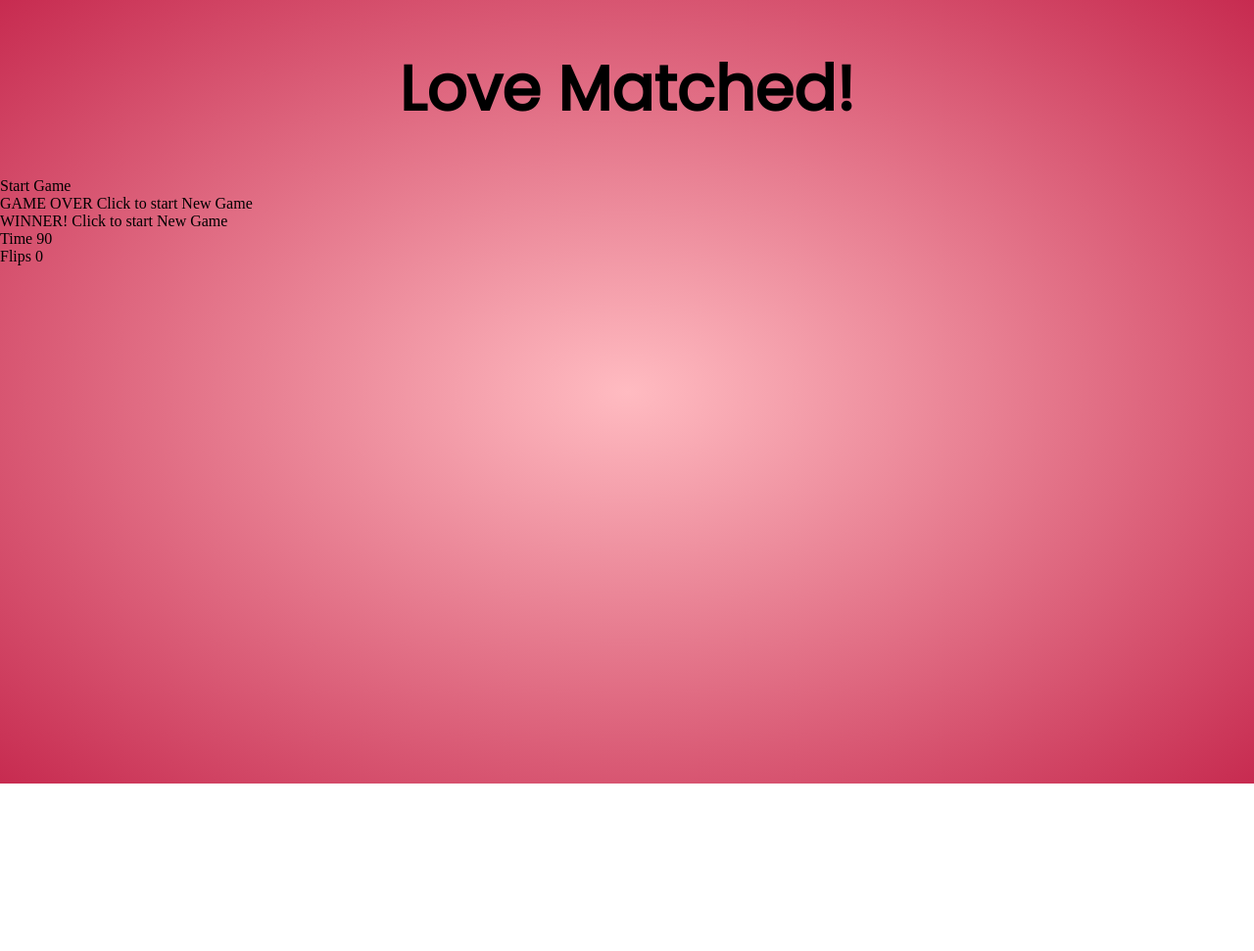
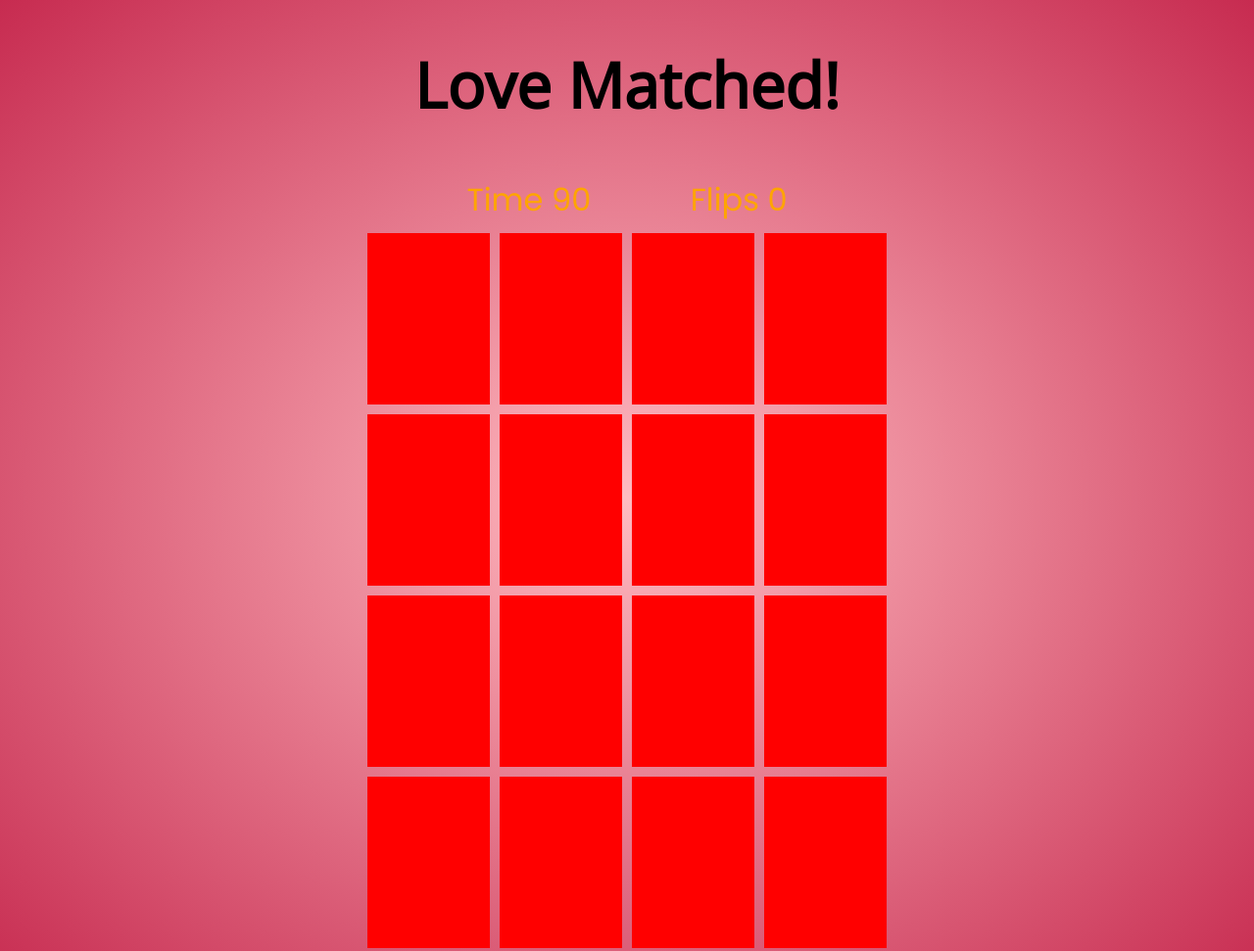
Before and after one commit to gregcotech007/love-matched, a plain HTML site: page index.html in a window 1280 px wide. Shown: the top 971 px of the page at 98% size. Before the commit the page ends 800 px from the top, so only its background shows below. Drawn offline with nearby package versions, Linux system fonts and the light colour scheme.

Commit message:
Added styling to game area, counters and cards

```diff
--- a/assets/css/style.css
+++ b/assets/css/style.css
@@ -1,4 +1,4 @@
-@import url('https://fonts.googleapis.com/css2?family=Poppins&display=swap');
+@import url("https://fonts.googleapis.com/css2?family=Open+Sans:wght@300&family=Poppins&display=swap");
 
 * {
     box-sizing: border-box;
@@ -13,7 +13,34 @@ body {
 }
 
 .title {
-    font-family: Poppins, sans-serif;
+    font-family: Open Sans, Helvitica, sans-serif;
     font-size: 4em;
+    font-weight: bolder;
     text-align: center;
 }
+
+.game-info-display {
+    grid-column: 1 / -1;
+    display: flex;
+    justify-content: space-evenly;
+}
+
+.game-counters {
+    color: orange;
+    font-family: Poppins, Helvitica, sans-serif;
+    font-size: 2em;
+}
+
+.game-area {
+    display: grid;
+    grid-template-columns: repeat(4, auto);
+    grid-gap: 10px;
+    margin: 50px;
+    justify-content: center;
+}
+
+.card {
+    background-color: red;
+    height: 175px;
+    width: 125px;
+}
--- a/index.html
+++ b/index.html
@@ -11,20 +11,36 @@
 <body>
     <h1 class="title">Love Matched!</h1>
 
-    <div class="text-overlay">Start Game
+    <!-- <div class="text-overlay">Start Game
         <div id="text-GameOver" class="text-overlay">GAME OVER
             <span class="text-over-sml">Click to start New Game</span>
         </div>
         <div id="text-winner" class="text-overlay">WINNER!
             <span class="text-over-sml">Click to start New Game</span>
         </div>
-    </div>
+    </div> -->
 
     <div class="game-area">
         <div class="game-info-display">
             <div class="game-counters">Time <span id="time-rem">90</span></div>
             <div class="game-counters">Flips <span id="flip-count">0</span></div>
         </div>
+        <div class="card"></div>
+        <div class="card"></div>
+        <div class="card"></div>
+        <div class="card"></div>
+        <div class="card"></div>
+        <div class="card"></div>
+        <div class="card"></div>
+        <div class="card"></div>
+        <div class="card"></div>
+        <div class="card"></div>
+        <div class="card"></div>
+        <div class="card"></div>
+        <div class="card"></div>
+        <div class="card"></div>
+        <div class="card"></div>
+        <div class="card"></div>
     </div>
 
 </body>
```
